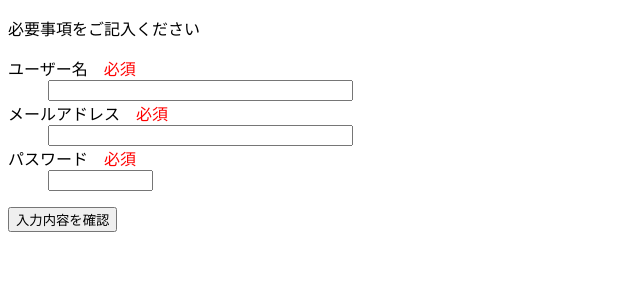
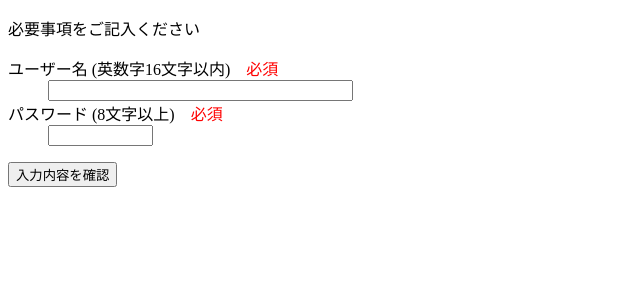
Before and after one commit to THE-SCALES/backend2, a PHP site: page /input.php?action=rewrite in a window 1280 px wide. Shown: the top 300 px of the page, without its empty margins (0-640 px from the left). Run offline with PHP 8.4, Linux system fonts and the light colour scheme; the visitor is signed in with stand-in values (Sample User, id 1); data that the repository does not hold is empty.

Commit message:
Update input.php

```diff
--- a/input.php
+++ b/input.php
@@ -15,14 +15,15 @@ if(!empty($_POST)){
   if($_POST['name'] == ''){
     $error['name'] = 'blank';
   }
-  if($_POST['mail'] == ''){
-    $error['mail'] = 'blank';
+  if(preg_match('/\A[a-zA-Z0-9_.?-]{1,16}\z/u', $_POST['name']) == 0){
+    $error['name'] = 'chars';
+  }
+
+  if($_POST['pass'] == ''){
+    $error['pass'] = 'blank';
   }
   if(strlen($_POST['pass']) < 8){
     $error['pass'] = 'length';
-  }
-  if($_POST['pass'] == ''){
-    $error['pass'] = 'blank';
   }
 
   if(empty($error)){
@@ -41,25 +42,18 @@ if ($_REQUEST['action'] == 'rewrite'){
   <p>必要事項をご記入ください</p>
   <form action="" method="post" enctype="multipart/form-data">
 <dl>
-  <dt>ユーザー名<font color="red">　必須</font></dt>
+  <dt>ユーザー名 (英数字16文字以内)<font color="red">　必須</font></dt>
   <dd>
     <input type="text" name="name" size="35" maxlength="255"
         value="<?php echo htmlspecialchars($_POST['name'], ENT_QUOTES, 'UTF-8'); ?>">
     <?php if($error['name'] == 'blank'): ?>
     <p><font color="red">* ユーザー名を入力してください</font></p>
     <?php endif; ?>
+    <?php if($error['name'] == 'chars'): ?>
+    <p><font color="red">* ユーザー名を英数字で入力してください</font></p>
+    <?php endif; ?>
   </dd>
-  <dt>メールアドレス<font color="red">　必須</font></dt>
-  <dd>
-    <input type="email" name="mail" size="35" maxlength="255"
-        value="<?php echo htmlspecialchars($_POST['mail'], ENT_QUOTES, 'UTF-8'); ?>">
-    <?php if($error['mail'] == 'blank'): ?>
-    <p><font color="red">* メールアドレスを入力してください</font></p>
-    <?php endif; ?>
-    <?php if($error['mail'] == 'duplicate'): ?>
-    <p><font color="red">* 指定されたメールアドレスは既に登録されています</font></p><?php endif; ?>
-  </dd>
-  <dt>パスワード<font color="red">　必須</font></dt>
+  <dt>パスワード (8文字以上)<font color="red">　必須</font></dt>
   <dd>
     <input type="password" name="pass" size="10" maxlength="20"
         value="<?php echo htmlspecialchars($_POST['pass'], ENT_QUOTES, 'UTF-8'); ?>">
@@ -72,6 +66,8 @@ if ($_REQUEST['action'] == 'rewrite'){
   </dd>
 </dl>
   <div><input type="submit" value="入力内容を確認"></div>
+       <input type="hidden" name="token"
+              value="<?php echo htmlspecialchars(session_id(), ENT_QUOTES, 'UTF-8'); ?>">
   </form>
 </body>
 </html>
```
